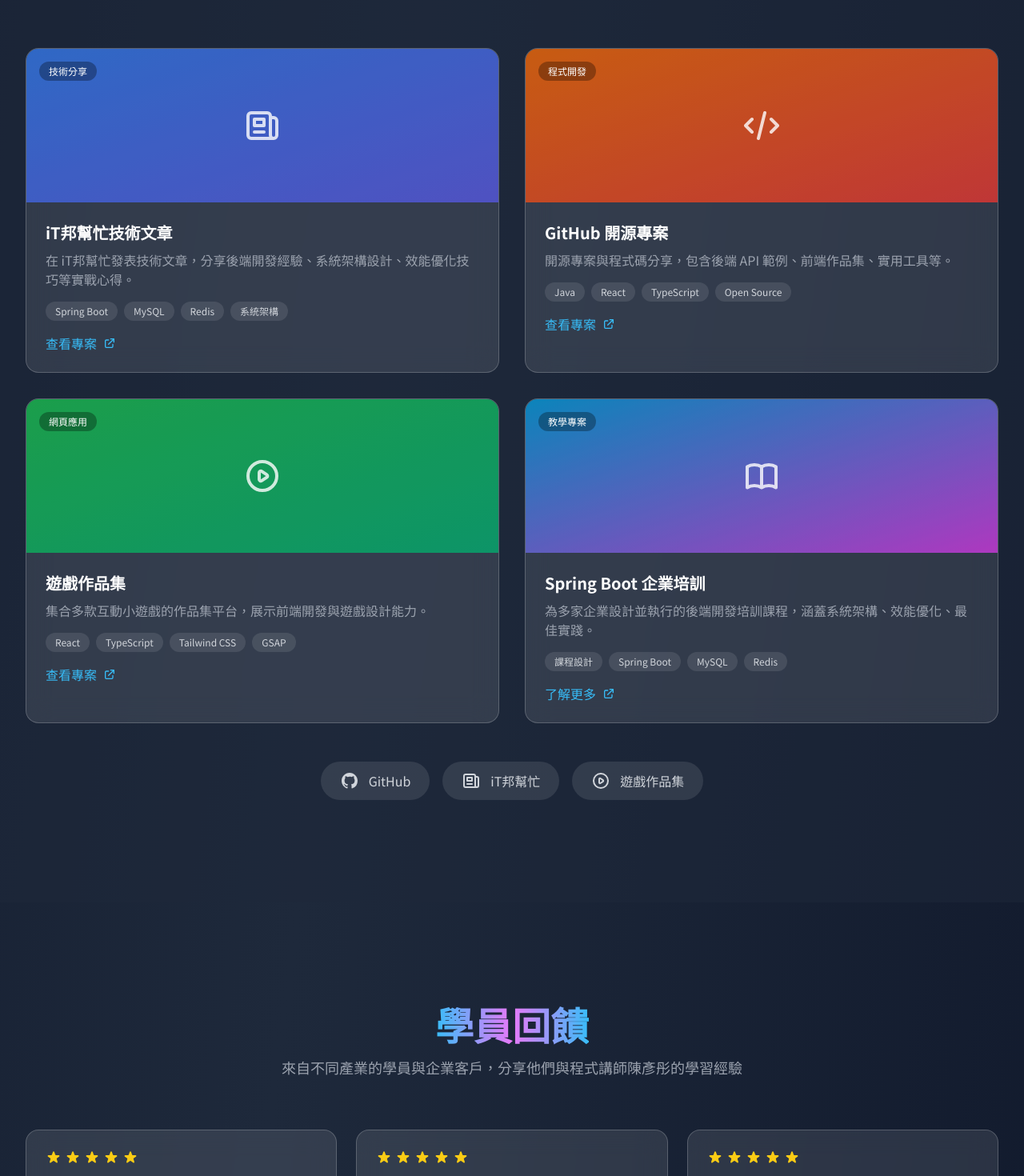
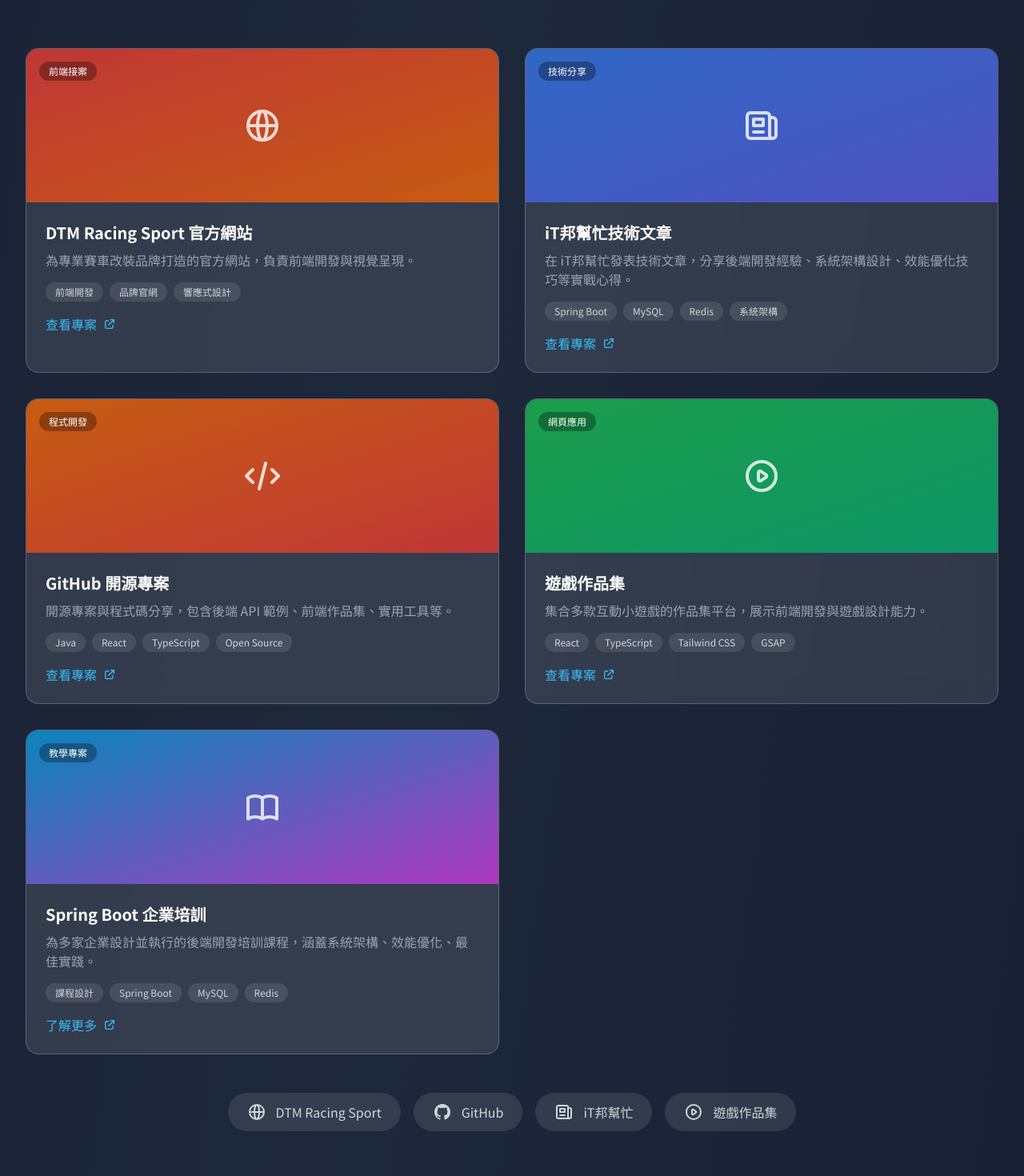
Before and after one commit to yanchen184/ai-lecturer-bob, a React (Vite) app: page /#/ in a window 1280 px wide. Shown: the part 5220-6690 px from the top of the page at 80% size. Built offline with nearby package versions, Linux system fonts and the light colour scheme.

Commit message:
feat: 新增 DTM Racing Sport 接案作品至作品集 (v1.3.0)
在作品集區塊新增前端接案作品 DTM Racing Sport 官方網站，
同時在底部快捷連結區補上外部連結。

Co-Authored-By: Claude Opus 4.6 <noreply@anthropic.com>

```diff
--- a/src/sections/Portfolio.tsx
+++ b/src/sections/Portfolio.tsx
@@ -1,5 +1,13 @@
 const Portfolio = () => {
   const projects = [
+    {
+      title: 'DTM Racing Sport 官方網站',
+      category: '前端接案',
+      description: '為專業賽車改裝品牌打造的官方網站，負責前端開發與視覺呈現。',
+      tech: ['前端開發', '品牌官網', '響應式設計'],
+      link: 'https://dtmracingsport.com/',
+      image: 'client',
+    },
     {
       title: 'iT邦幫忙技術文章',
       category: '技術分享',
@@ -36,6 +44,7 @@ const Portfolio = () => {
 
   const getGradient = (type: string) => {
     const gradients: Record<string, string> = {
+      client: 'from-red-500 to-orange-500',
       blog: 'from-blue-500 to-indigo-500',
       dev: 'from-orange-500 to-red-500',
       game: 'from-green-500 to-emerald-500',
@@ -46,6 +55,11 @@ const Portfolio = () => {
 
   const getIcon = (type: string) => {
     const icons: Record<string, React.ReactNode> = {
+      client: (
+        <svg className="w-12 h-12" fill="none" stroke="currentColor" viewBox="0 0 24 24">
+          <path strokeLinecap="round" strokeLinejoin="round" strokeWidth={2} d="M21 12a9 9 0 01-9 9m9-9a9 9 0 00-9-9m9 9H3m9 9a9 9 0 01-9-9m9 9c1.657 0 3-4.03 3-9s-1.343-9-3-9m0 18c-1.657 0-3-4.03-3-9s1.343-9 3-9m-9 9a9 9 0 019-9" />
+        </svg>
+      ),
       blog: (
         <svg className="w-12 h-12" fill="none" stroke="currentColor" viewBox="0 0 24 24">
           <path strokeLinecap="round" strokeLinejoin="round" strokeWidth={2} d="M19 20H5a2 2 0 01-2-2V6a2 2 0 012-2h10a2 2 0 012 2v1m2 13a2 2 0 01-2-2V7m2 13a2 2 0 002-2V9a2 2 0 00-2-2h-2m-4-3H9M7 16h6M7 8h6v4H7V8z" />
@@ -144,6 +158,17 @@ const Portfolio = () => {
         {/* External Links */}
         <div className="mt-12 flex flex-wrap justify-center gap-4">
           <a
+            href="https://dtmracingsport.com/"
+            target="_blank"
+            rel="noopener noreferrer"
+            className="inline-flex items-center gap-3 px-6 py-3 bg-white/10 text-gray-300 rounded-full hover:bg-white/20 transition-all"
+          >
+            <svg className="w-6 h-6" fill="none" stroke="currentColor" viewBox="0 0 24 24">
+              <path strokeLinecap="round" strokeLinejoin="round" strokeWidth={2} d="M21 12a9 9 0 01-9 9m9-9a9 9 0 00-9-9m9 9H3m9 9a9 9 0 01-9-9m9 9c1.657 0 3-4.03 3-9s-1.343-9-3-9m0 18c-1.657 0-3-4.03-3-9s1.343-9 3-9m-9 9a9 9 0 019-9" />
+            </svg>
+            <span>DTM Racing Sport</span>
+          </a>
+          <a
             href="https://github.com/yanchen184"
             target="_blank"
             rel="noopener noreferrer"
```
